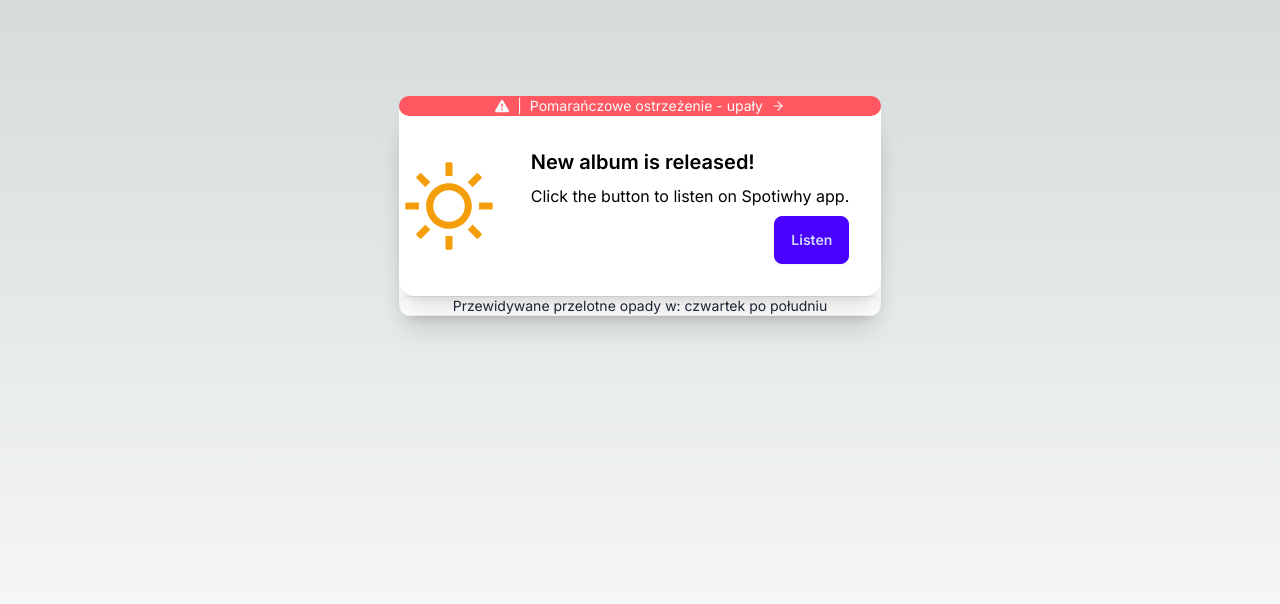
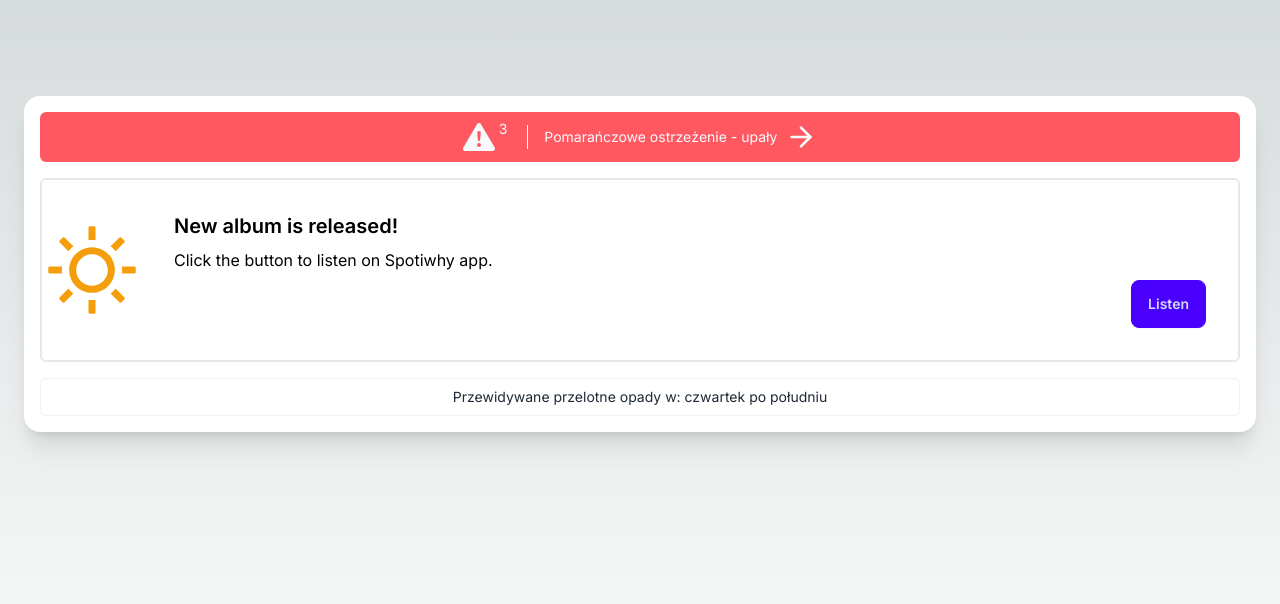
Before and after one commit to pinkjagnie/weather-css-widget, a Next.js app: page / in a window 1280 px wide. Shown: the top 604 px of the page. Built offline with nearby package versions, Linux system fonts and the light colour scheme.

Commit message:
Styled WarningBadge + general styling on small devices

```diff
--- a/src/app/components/Card.js
+++ b/src/app/components/Card.js
@@ -2,7 +2,7 @@ import { AiOutlineSun } from "react-icons/ai";
 
 const Card = () => {
   return (
-    <div className="card lg:card-side bg-base-100 shadow-xl">
+    <div className="card lg:card-side bg-base-100 border-2 rounded-md">
       <figure>
         <AiOutlineSun size={100} className="text-amber-500" />
       </figure>
--- a/src/app/components/Conteiner.js
+++ b/src/app/components/Conteiner.js
@@ -4,7 +4,7 @@ import InfoBadge from "./InfoBadge";
 
 const Container = () => {
   return (
-    <div className="card bg-base-100 shadow-xl">
+    <div className="card gap-y-4 p-4 bg-base-100 shadow-xl">
       <WarningBadge />
       <Card />
       <InfoBadge />
--- a/src/app/components/InfoBadge.js
+++ b/src/app/components/InfoBadge.js
@@ -1,6 +1,6 @@
 const InfoBadge = () => {
   return (
-    <div className="w-[100%] badge bg-base-100 gap-2">
+    <div className="w-[100%] h-auto badge bg-base-100 gap-2 p-2 rounded-md">
       <div>Przewidywane przelotne opady w: czwartek po południu</div>
     </div>
   );
--- a/src/app/components/WarningBadge.js
+++ b/src/app/components/WarningBadge.js
@@ -3,11 +3,12 @@ import { FiArrowRight } from "react-icons/fi";
 
 const WarningBadge = () => {
   return (
-    <div className="w-[100%] badge badge-error gap-2 text-slate-50">
-      <BsExclamationTriangleFill className="text-slate-50" />
-      <div>|</div>
+    <div className="w-[100%] h-auto badge badge-error gap-2 p-2 rounded-md text-slate-50">
+      <BsExclamationTriangleFill className="text-[2rem] text-slate-50" />
+      <div className="relative -top-2 -left-1">3</div>
+      <div className="border-l h-6 mx-2 border-white"></div>
       <div>Pomarańczowe ostrzeżenie - upały</div>
-      <FiArrowRight className="text-slate-50" />
+      <FiArrowRight className="text-[2rem] text-slate-50" />
     </div>
   );
 };
--- a/src/app/page.js
+++ b/src/app/page.js
@@ -2,7 +2,7 @@ import Container from "./components/Conteiner";
 
 export default function Home() {
   return (
-    <main className="flex min-h-screen flex-col items-center justify-between p-24">
+    <main className="min-h-screen py-24 px-6">
       <Container />
     </main>
   );
```
